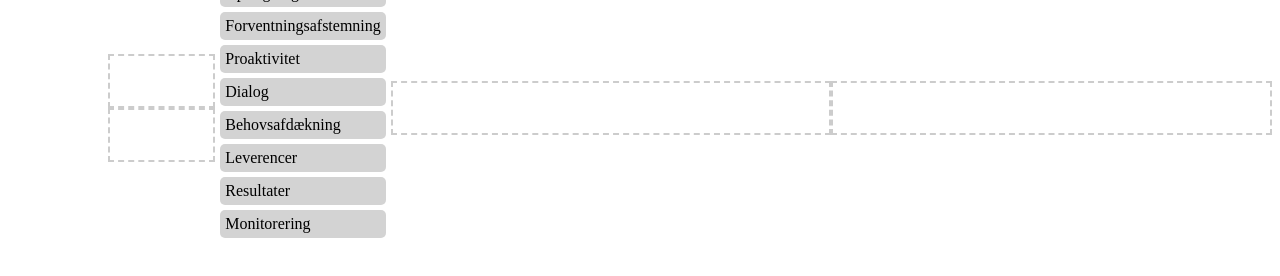
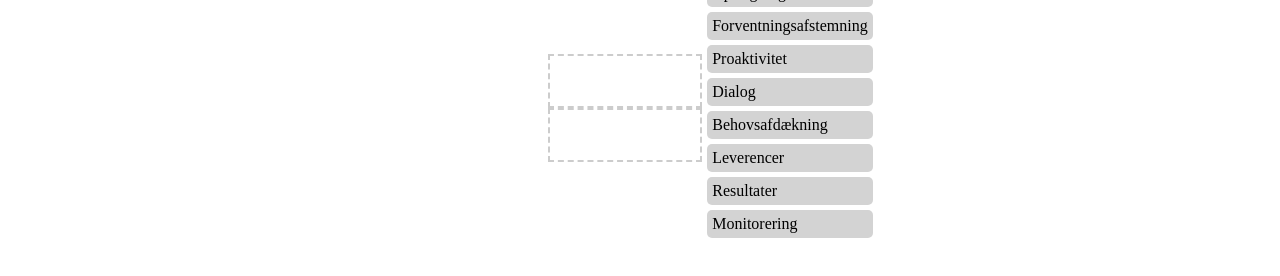
Before and after one commit to peter-w2m/scales, a plain HTML site: page index.html in a window 1280 px wide. Drawn offline with Linux system fonts and the light colour scheme.

Commit message:
Update index.html

```diff
--- a/index.html
+++ b/index.html
@@ -16,9 +16,11 @@
 
 <div id="scaleContainer">
     <div id="scale">
-<div id="leftPan" class="dropZone"></div>
-<div id="rightPan" class="dropZone"></div>
+	<div id="leftPan" class="dropZone"></div>
+	<div id="rightPan" class="dropZone"></div>
     </div>
+
+
   <div id="elementsContainer">
     <div draggable="true" id="opfølgning" class="draggable">Opfølgning</div>
     <div draggable="true" id="forventningsafstemning" class="draggable">Forventningsafstemning</div>
@@ -30,11 +32,7 @@
     <div draggable="true" id="monitorering" class="draggable">Monitorering</div>
 </div>
 
-<!-- Scale pans defined previously, now with drop zone identifiers -->
-<div id="leftPan" class="dropZone"></div>
-<div id="rightPan" class="dropZone"></div>
-
-  </body>
+</body>
 
 
 
```
